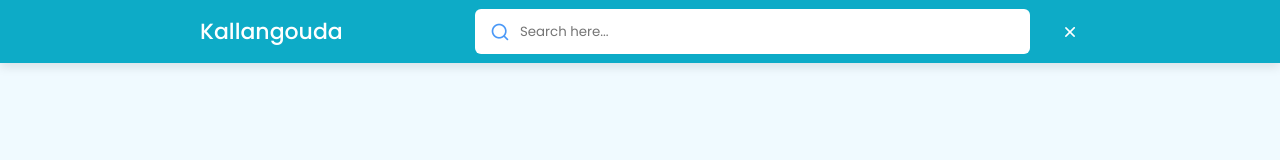
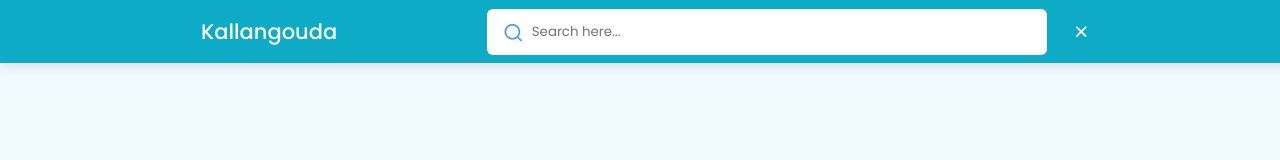
Before and after one commit to Kallangouda/Navigation-Bar-with-Search-Box, a plain HTML site: page index.html in a window 1280 px wide. Both pictures are taken after a click on the icon 1069 px from the left and 31 px from the top of the page. Drawn offline with nearby package versions, Linux system fonts and the light colour scheme.

Commit message:
Update style.css

```diff
--- a/style.css
+++ b/style.css
@@ -14,9 +14,9 @@ body {
   position: fixed;
   top: 0;
   left: 0;
-  width: 100%;
-  padding: 15px 200px;
-  background: #0dabc7;
+  width: 101%;
+  padding: 16px 201px;
+  background: #0dabc6;
   box-shadow: 0 4px 10px rgba(0, 0, 0, 0.1);
 }
 .nav,
@@ -32,11 +32,11 @@ a {
   text-decoration: none;
 }
 .nav .logo {
-  font-size: 22px;
+  font-size: 21px;
   font-weight: 500;
 }
 .nav .nav-links {
-  column-gap: 20px;
+  column-gap: 21px;
   list-style: none;
 }
 .nav .nav-links a {
@@ -48,15 +48,15 @@ a {
 }
 .nav .search-icon {
   color: #fff;
-  font-size: 20px;
+  font-size: 21px;
   cursor: pointer;
 }
 .nav .search-box {
   position: absolute;
-  right: 250px;
-  height: 45px;
+  right: 251px;
+  height: 46px;
   max-width: 555px;
-  width: 100%;
+  width: 101%;
   opacity: 0;
   pointer-events: none;
   transition: all 0.2s linear;
@@ -67,15 +67,15 @@ a {
 }
 .search-box .search-icon {
   position: absolute;
-  left: 15px;
-  top: 50%;
-  left: 15px;
+  left: 16px;
+  top: 51%;
+  left: 16px;
   color: #4a98f7;
   transform: translateY(-50%);
 }
 .search-box input {
-  height: 100%;
-  width: 100%;
+  height: 101%;
+  width: 101%;
   border: none;
   outline: none;
   border-radius: 6px;
```
